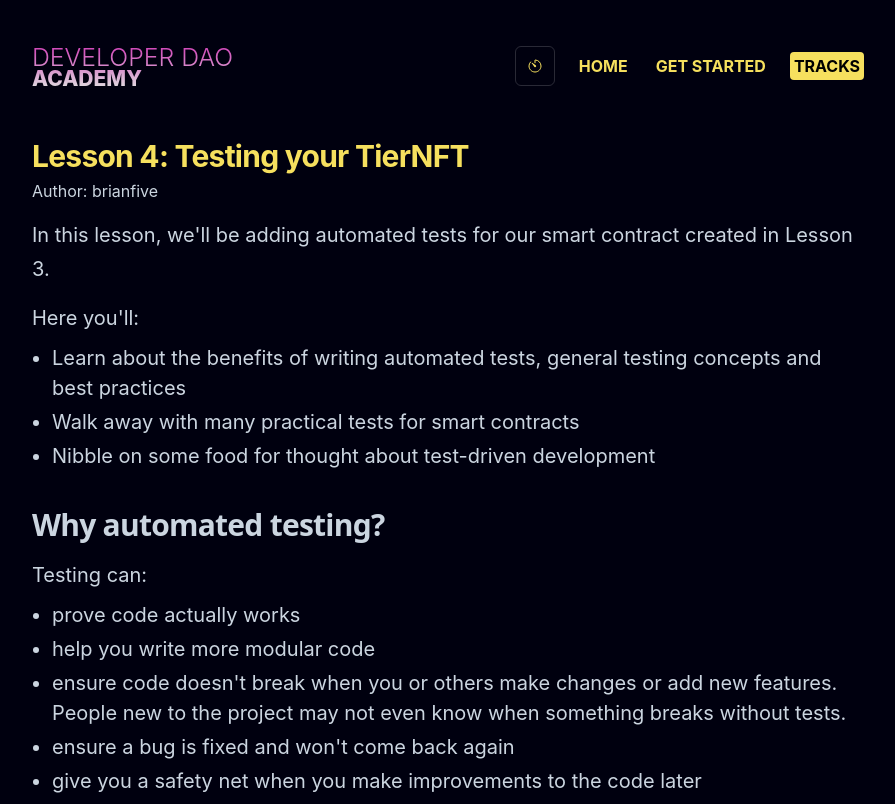
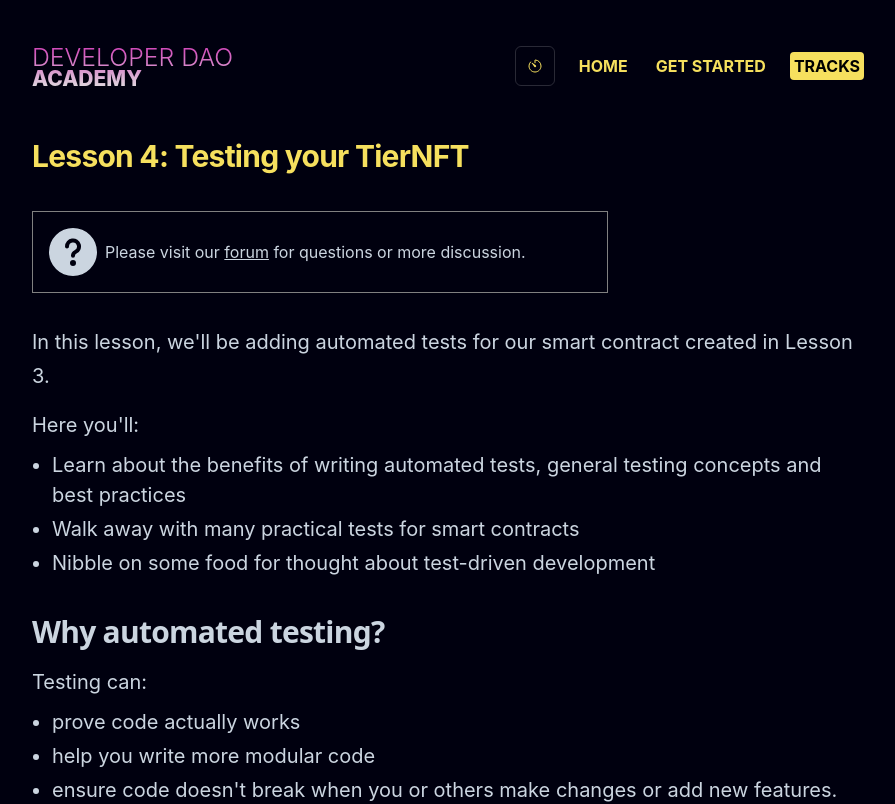
Before and after one commit to Developer-DAO/academy, a Next.js app: page /lessons/projects/4 in a window 1280 px wide. Shown: the top 804 px of the page, without its empty margins (192-1087 px from the left). Built offline with nearby package versions, Linux system fonts and the light colour scheme.

Commit message:
Add forum message to LessonHeader, remove author.
Beef up Author component.

```diff
--- a/components/mdx/Author.tsx
+++ b/components/mdx/Author.tsx
@@ -1,14 +1,73 @@
-import { Box, Text } from '@chakra-ui/react'
+import { Box, Text, Link, HStack, Avatar } from '@chakra-ui/react'
+import NextLink from 'next/link'
 
 interface AuthorProps {
-  author: string
+  handle: string
 }
 
-export function Author({ author }: AuthorProps) {
+interface AuthorDetails {
+  displayName: string
+  moreInfoUrl?: string
+  avatarUrl?: string
+  about?: string
+}
+
+interface AuthorLookup {
+  [key: string]: AuthorDetails
+}
+
+const authors: AuthorLookup = {
+  brianfive: {
+    displayName: 'Brian Gershon',
+    moreInfoUrl: 'https://brianfive.xyz',
+    avatarUrl: 'https://brianfive.xyz/profile.png',
+    about:
+      'Brian has been a member of the DeveloperDAO since November 2021, and enjoys building Web3 user experiences and smart contracts. Also active with Next.js, React and Serverless.',
+  },
+}
+
+export function Author({ handle }: AuthorProps) {
+  const author = authors[handle]
+  if (!author) {
+    return null
+  }
+
   return (
-    <Box mt="8" py="5">
-      <Text>[Author Bio Goes Here]</Text>
-      <Text>{author}</Text>
+    <Box
+      marginY={12}
+      paddingY={4}
+      paddingBottom={8}
+      borderTopWidth="thin"
+      borderColor="gray"
+    >
+      <Text fontSize={25} marginBottom={4}>
+        Written by
+      </Text>
+      <HStack paddingX={2} columnGap={4}>
+        <Box>
+          <Avatar size="2xl" name={author.displayName} src={author.avatarUrl} />
+        </Box>
+        <Box>
+          {author.moreInfoUrl && (
+            <Link
+              as={NextLink}
+              href={author.moreInfoUrl}
+              passHref
+              isExternal
+              textDecoration="underline"
+            >
+              {author.displayName}
+            </Link>
+          )}
+          {!author.moreInfoUrl && <Text>{author.displayName}</Text>}
+
+          {author.about && (
+            <Box mt={2} maxWidth="xl">
+              {author.about}
+            </Box>
+          )}
+        </Box>
+      </HStack>
     </Box>
   )
 }
--- a/components/mdx/LessonHeader.tsx
+++ b/components/mdx/LessonHeader.tsx
@@ -1,11 +1,13 @@
-import { Box, useStyleConfig, Text } from '@chakra-ui/react'
+import { Box, useStyleConfig, Text, Link, HStack } from '@chakra-ui/react'
+import NextLink from 'next/link'
+import { QuestionIcon } from '@chakra-ui/icons'
 
 interface LessonHeaderProps {
   title: string
-  author: string
+  discussionUrl: string
 }
 
-export function LessonHeader({ title, author }: LessonHeaderProps) {
+export function LessonHeader({ title, discussionUrl }: LessonHeaderProps) {
   const headerStyle = useStyleConfig('LessonHeader')
 
   return (
@@ -13,7 +15,31 @@ export function LessonHeader({ title, author }: LessonHeaderProps) {
       <Box __css={headerStyle}>
         <Text>{title}</Text>
       </Box>
-      <div>Author: {author}</div>
+      <HStack
+        borderWidth="thin"
+        borderColor="gray"
+        padding="4"
+        marginY="8"
+        columnGap={2}
+        maxWidth="xl"
+      >
+        <Box>
+          <QuestionIcon w={12} h={12} />
+        </Box>
+        <Box>
+          Please visit our{' '}
+          <Link
+            as={NextLink}
+            href={discussionUrl}
+            passHref
+            isExternal
+            textDecoration="underline"
+          >
+            forum
+          </Link>{' '}
+          for questions or more discussion.
+        </Box>
+      </HStack>
     </Box>
   )
 }
--- a/pages/lessons/projects/4.mdx
+++ b/pages/lessons/projects/4.mdx
@@ -5,10 +5,10 @@ description:
 icons: ['solidity', 'hardhat', 'openzeppelin']
 ---
 
-import { LessonHeader } from '../../../components/mdx/LessonHeader';
-import { Author } from '../../../components/mdx/Author';
+import { LessonHeader } from '../../../components/mdx/LessonHeader'
+import { Author } from '../../../components/mdx/Author'
 
-<LessonHeader title="Lesson 4: Testing your TierNFT" author="brianfive" />
+<LessonHeader title="Lesson 4: Testing your TierNFT" discussionUrl="https://developerdao.peeranha.io/discussions/1372/testing-solidity-contracts" />
 
 In this lesson, we'll be adding automated tests for our smart contract created
 in Lesson 3.
@@ -890,4 +890,4 @@ With TDD:
 Go forth, test, and prosper knowing you have confidence in the code you're
 deploying into the world.
 
-<Author author="brianfive" />
+<Author handle="brianfive" />
```
